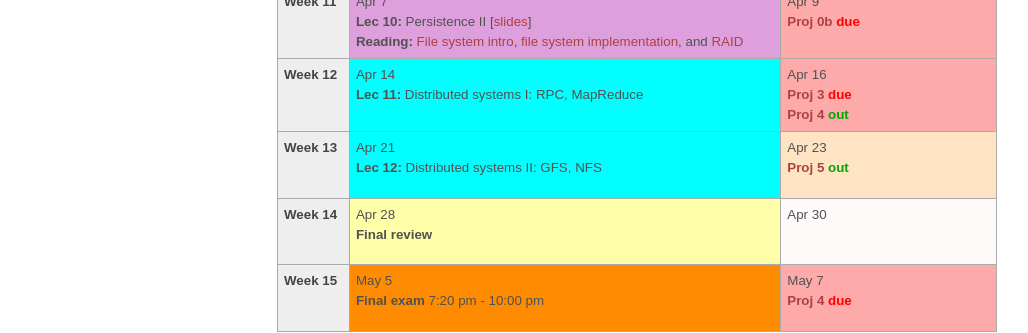
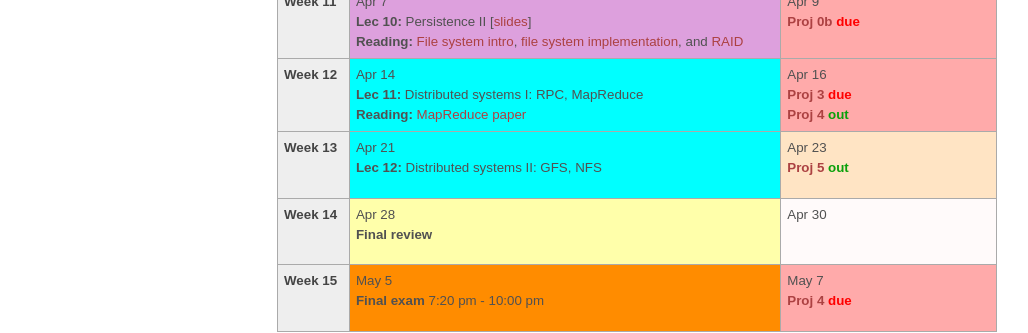
Before and after one commit to tddg/cs571-spring21, a Jekyll site: the page built from schedule.md, in a window 1280 px wide. Shown: the part 1357-1690 px from the top of the page, without its empty margins (3-1031 px from the left). Built offline with Jekyll 4.4.1, drawn with Linux system fonts in a browser that asks for light colours.

Commit message:
added mapreduce paper

```diff
--- a/schedule.md
+++ b/schedule.md
@@ -232,7 +232,8 @@ a team, only one team member needs to fill this form.
 <tr> <!-- week of Apr 13 -->
   <td id="2021-4-14" class="date"><b>Week 12</b></td>
   <td class="advanced">Apr 14<br/>
-	<b>Lec 11:</b> Distributed systems I: RPC, MapReduce
+	<b>Lec 11:</b> Distributed systems I: RPC, MapReduce <br/>
+	<b>Reading:</b> <a href="./public/lecs/mapreduce_osdi04.pdf">MapReduce paper</a>
 	</td>
   <td class="deadline">Apr 16<br/>
 	<span class="hwdue"><a href="./proj3.html">Proj 3</a> due</span><br/>
@@ -241,7 +242,8 @@ a team, only one team member needs to fill this form.
 <tr> <!-- week of Apr 20 -->
   <td id="2021-4-21" class="date"><b>Week 13</b></td>
   <td class="advanced">Apr 21<br/>
-	<b>Lec 12:</b> Distributed systems II: GFS, NFS</td>
+	<b>Lec 12:</b> Distributed systems II: GFS, NFS
+	</td>
   <td class="important">Apr 23<br/>
 	<span class="assignment"><a href="./proj5.html">Proj 5</a> out</span></td>
 </tr>
```
Also changed, not shown: 1 other file.
